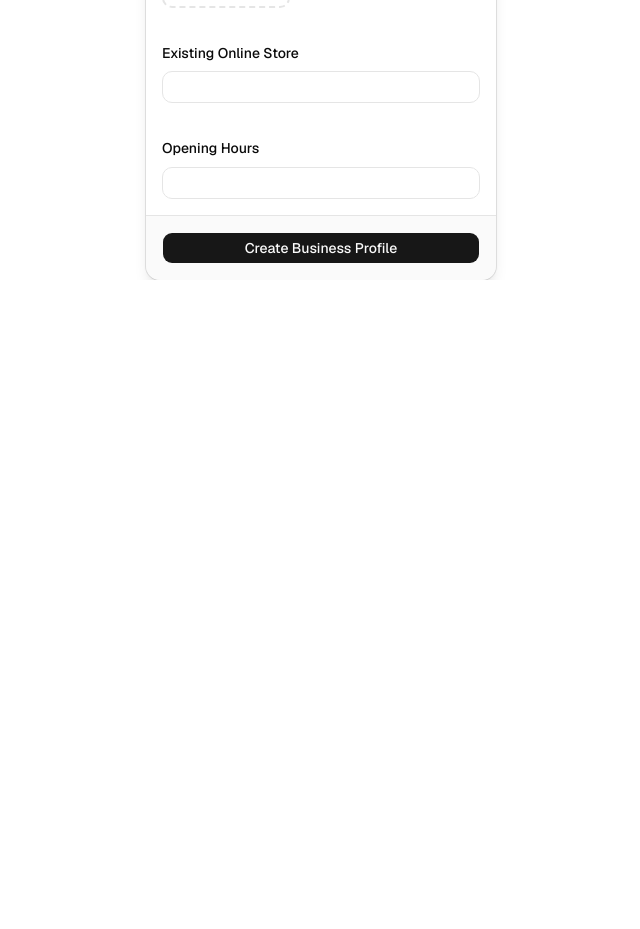
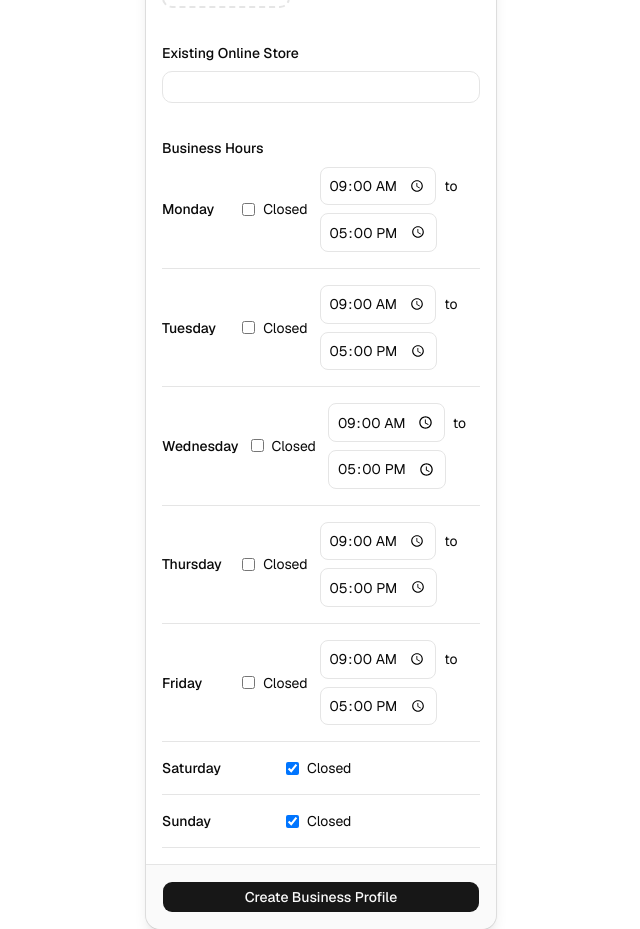
Before and after one commit to MRU-COMP3504-F2026/LocalLoop, a Next.js app: page /create in a window 1280 px wide. Shown: the part 1160-2089 px from the top of the page, without its empty margins (319-959 px from the left). Before the commit the page ends 1440 px from the top, so only its background shows below. Built offline with nearby package versions, Linux system fonts and the light colour scheme.

Commit message:
Made Component for entering Business Hours in proper format.

```diff
--- a/src/app/display/page.tsx
+++ b/src/app/display/page.tsx
@@ -1,4 +1,3 @@
-
 "use client";
 
 import { useBusiness } from "@/context/businessContext";
@@ -6,6 +5,18 @@ import { useBusiness } from "@/context/businessContext";
 const DisplayPage = () => {
 
     const { businessData } = useBusiness();
+    const formatTime = (time: string) => {
+    const [hours, minutes] = time.split(":");
+    const date = new Date();
+
+    date.setHours(Number(hours), Number(minutes));
+
+    return date.toLocaleTimeString("en-US", {
+        hour: "numeric",
+        minute: "2-digit",
+        hour12: true,
+    });
+};
 
     return (
         <div className="p-10">
@@ -45,10 +56,21 @@ const DisplayPage = () => {
                     {businessData.onlineStore}
                 </p>
 
-                <p>
-                    <strong>Opening Hours:</strong>{" "}
-                    {businessData.openingHours}
-                </p>
+               <div>
+                    <strong>Opening Hours:</strong>
+                    <div className="mt-2 space-y-1">
+                        {Object.entries(businessData.openingHours).map(([day, schedule]) => (
+                            <p key={day}>
+                                <strong>
+                                    {day.charAt(0).toUpperCase() + day.slice(1)}:
+                                </strong>{" "}
+                                {schedule.closed
+                                ? "Closed"
+                                : `${formatTime(schedule.open)} - ${formatTime(schedule.close)}`}
+                            </p>
+                        ))}
+                    </div>
+                </div>
 
             </div>
         </div>
--- a/src/components/create/openingHours.tsx
+++ b/src/components/create/openingHours.tsx
@@ -0,0 +1,97 @@
+"use client";
+
+import { BusinessHours } from "@/context/businessContext";
+
+type OpeningHoursProps = {
+    hours: BusinessHours;
+    onChange: (hours: BusinessHours) => void;
+};
+
+const OpeningHours = (props: OpeningHoursProps) => {
+
+    const days: { key: keyof BusinessHours; label: string }[] = [
+        { key: "monday", label: "Monday" },
+        { key: "tuesday", label: "Tuesday" },
+        { key: "wednesday", label: "Wednesday" },
+        { key: "thursday", label: "Thursday" },
+        { key: "friday", label: "Friday" },
+        { key: "saturday", label: "Saturday" },
+        { key: "sunday", label: "Sunday" },
+    ];
+
+    const updateTime = (
+        day: keyof BusinessHours,
+        field: "open" | "close",
+        value: string
+    ) => {
+        props.onChange({
+            ...props.hours,
+            [day]: {
+                ...props.hours[day],
+                [field]: value,
+            },
+        });
+    };
+
+    const toggleClosed = (day: keyof BusinessHours, closed: boolean) => {
+        props.onChange({
+            ...props.hours,
+            [day]: {
+                ...props.hours[day],
+                closed: closed,
+            },
+        });
+    };
+
+    return (
+        <div className="space-y-4">
+            {days.map((day) => (
+                <div
+                    key={day.key}
+                    className="flex flex-col gap-3 border-b pb-4 sm:flex-row sm:items-center"
+                >
+                    <div className="w-28 font-medium">
+                        {day.label}
+                    </div>
+
+                    <label className="flex items-center gap-2">
+                        <input
+                            type="checkbox"
+                            checked={props.hours[day.key].closed}
+                            onChange={(e) =>
+                                toggleClosed(day.key, e.target.checked)
+                            }
+                        />
+                        <span className="text-sm">Closed</span>
+                    </label>
+
+                    {!props.hours[day.key].closed && (
+                        <div className="flex flex-wrap items-center gap-2">
+                            <input
+                                type="time"
+                                value={props.hours[day.key].open}
+                                onChange={(e) =>
+                                    updateTime(day.key, "open", e.target.value)
+                                }
+                                className="border rounded-md p-2"
+                            />
+
+                            <span>to</span>
+
+                            <input
+                                type="time"
+                                value={props.hours[day.key].close}
+                                onChange={(e) =>
+                                    updateTime(day.key, "close", e.target.value)
+                                }
+                                className="border rounded-md p-2"
+                            />
+                        </div>
+                    )}
+                </div>
+            ))}
+        </div>
+    );
+};
+
+export default OpeningHours;
--- a/src/components/create/registerForm.tsx
+++ b/src/components/create/registerForm.tsx
@@ -1,6 +1,7 @@
 "use client";
 import ImageUpload from "./imageUpload";
 import CategorySelect from "./categorySelect";
+import OpeningHours from "./openingHours";
 import { useBusiness } from "@/context/businessContext";
 import { useRouter } from "next/navigation";
 import {
@@ -173,19 +174,17 @@ const handleSubmit = (e: React.FormEvent<HTMLFormElement>) => {
                 />
               </Field>
               <Field>
-                <FieldLabel htmlFor="openingHours">Opening Hours</FieldLabel>
-                <Input
-                  id="openingHours"
-                  value={businessData.openingHours}
-                  onChange={(e) =>
+                <FieldLabel>Business Hours</FieldLabel>
+                <OpeningHours
+                  hours={businessData.openingHours}
+                  onChange={(hours) =>
                   setBusinessData({
-                      ...businessData,
-                      openingHours: e.target.value,
-                    })
-                  }
-                  required
-                />
-              </Field>
+                  ...businessData,
+                  openingHours: hours,
+                })
+                }
+              />
+            </Field>
 
             </FieldGroup>
           </form>
--- a/src/context/businessContext.tsx
+++ b/src/context/businessContext.tsx
@@ -1,6 +1,20 @@
 "use client";
 
 import { createContext, useContext, useState } from "react";
+type DaySchedule = {
+    open: string;
+    close: string;
+    closed: boolean;
+};
+export type BusinessHours = {
+    monday: DaySchedule;
+    tuesday: DaySchedule;
+    wednesday: DaySchedule;
+    thursday: DaySchedule;
+    friday: DaySchedule;
+    saturday: DaySchedule;
+    sunday: DaySchedule;
+};
 
 type BusinessData = {
     businessName: string;
@@ -11,7 +25,7 @@ type BusinessData = {
     category: string[];
     description: string;
     onlineStore: string;
-    openingHours: string;
+    openingHours: BusinessHours;
     images: File[];
 };
 
@@ -32,7 +46,15 @@ export const BusinessProvider = (props: { children: React.ReactNode }) => {
         category: [],
         description: "",
         onlineStore: "",
-        openingHours: "",
+        openingHours: {
+            monday: { open: "09:00", close: "17:00", closed: false },
+            tuesday: { open: "09:00", close: "17:00", closed: false },
+            wednesday: { open: "09:00", close: "17:00", closed: false },
+            thursday: { open: "09:00", close: "17:00", closed: false },
+            friday: { open: "09:00", close: "17:00", closed: false },
+            saturday: { open: "09:00", close: "17:00", closed: true },
+            sunday: { open: "09:00", close: "17:00", closed: true },
+        },
         images: [],
     });
 
```
